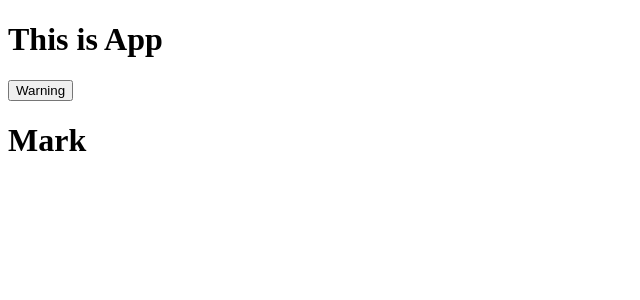
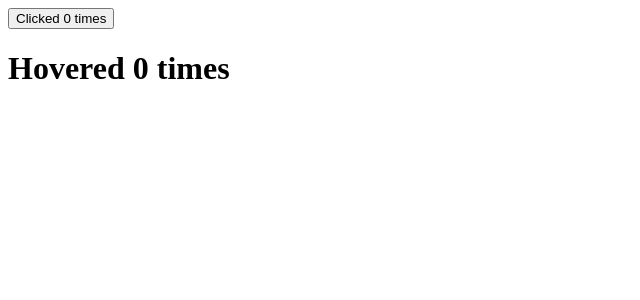
Before and after one commit to Mark-Ball/react-practice, a React (Create React App) app: page / in a window 1280 px wide. Shown: the top 300 px of the page, without its empty margins (0-640 px from the left). Built offline with nearby package versions, Linux system fonts and the light colour scheme.

Commit message:
completed render props setup for click counters

```diff
--- /dev/null
+++ b/src/components/App.js
@@ -0,0 +1,29 @@
+import React from 'react';
+import Counter from './Counter';
+import ClickCounter from './ClickCounter';
+import HoverCounter from './HoverCounter';
+
+function App() {
+	return (
+		<>
+			<Counter
+				render={(count, incrementCount) => (
+					<ClickCounter
+						count={count}
+						incrementCount={incrementCount}
+					/>
+				)}
+			/>
+			<Counter
+				render={(count, incrementCount) => (
+					<HoverCounter
+						count={count}
+						incrementCount={incrementCount}
+					/>
+				)}
+			/>
+		</>
+	)
+}
+
+export default App;
--- a/src/components/App/App.js
+++ /dev/null
@@ -1,32 +0,0 @@
-import React, { Component } from 'react';
-import Warning from '../Warning/Warning';
-import Menu from '../Menu';
-
-const UserContext = React.createContext('Mark');
-
-class App extends Component {
-	state = {
-		showWarning: false,
-	};
-
-	handleClick = () => {
-		this.setState(state => ({
-			showWarning: !state.showWarning
-		}));
-	};
-
-	render() {
-		const { showWarning } = this.state;
-
-    	return (
-      		<>
-				{showWarning && <Warning text={'warning text here'} />}
-				<h1>This is App</h1>
-				<button onClick={this.handleClick}>Warning</button>
-				<Menu />
-	  		</>
-    	);
-  	};
-};
-
-export default App;
--- /dev/null
+++ b/src/components/ClickCounter.js
@@ -0,0 +1,9 @@
+import React from 'react';
+
+export default function ClickCounter(props) {
+    const { count, incrementCount } = props;
+
+    return (
+        <button onClick={incrementCount}>Clicked {count} times</button>
+    )
+}
--- /dev/null
+++ b/src/components/Counter.js
@@ -0,0 +1,17 @@
+import React, { useState } from 'react';
+
+// this component exists to handle the counter logic
+// rendering is handled by another component
+export default function Counter(props) {
+    const [count, setCount] = useState(0);
+
+    const incrementCount = () => {
+        setCount(count + 1);
+    }
+
+    return (
+        <div>
+            {props.render(count, incrementCount)}
+        </div>
+    )
+}
--- /dev/null
+++ b/src/components/HoverCounter.js
@@ -0,0 +1,9 @@
+import React from 'react';
+
+export default function HoverCounter(props) {
+    const { count, incrementCount } = props;
+
+    return (
+        <h1 onMouseEnter={incrementCount}>Hovered {count} times</h1>
+    )
+}
--- a/src/components/Menu/index.js
+++ /dev/null
@@ -1,12 +0,0 @@
-import React, { Component } from 'react';
-import Title from '../Title';
-
-class Menu extends Component {
-    render() {
-        return (
-            <Title></Title>
-        )
-    }
-}
-
-export default Menu;
--- a/src/components/Title/index.js
+++ /dev/null
@@ -1,15 +0,0 @@
-import React, { Component } from 'react';
-import { UserContext } from '../../context/userContext';
-
-class Title extends Component {
-    render() {
-        const { name } = this.context;
-
-        return (
-            <h1>{name}</h1>
-        )
-    }
-}
-Title.contextType = UserContext;
-
-export default Title;
--- a/src/components/Warning/Warning.js
+++ /dev/null
@@ -1,34 +0,0 @@
-import React, { Component } from 'react';
-import styled from 'styled-components';
-
-const WarningText = styled.p`
-    background-color: #eded40;
-    border: 1px solid #91910c;
-    border-radius: 3px;
-    color: #91910c;
-    font-family: Helvetica;
-    line-height: 1.5em;
-    padding-left: 1em;
-    margin: 0;
-`;
-
-const WarningSpace = styled.div`
-
-	height: 26px;
-`;
-
-class Warning extends Component {
-    render() {
-        const { text } = this.props;
-
-        return (
-            <WarningSpace>
-                <WarningText>
-                    {text}
-                </WarningText>
-            </WarningSpace>
-        )
-    }
-}
-
-export default Warning;
--- a/src/context/userContext.js
+++ /dev/null
@@ -1,5 +0,0 @@
-import React from 'react';
-
-export const user = { name: 'Mark', age: 30 };
-
-export const UserContext = React.createContext(user);
--- a/src/index.js
+++ b/src/index.js
@@ -1,5 +1,5 @@
 import React from 'react';
 import ReactDOM from 'react-dom';
-import App from './components/App/App';
+import App from './components/App';
 
 ReactDOM.render(<App />, document.getElementById('root'));
```
Also changed, not shown: src/components/Popout/Popout.js (deleted, +0 -26 lines), src/components/User.js (added, +7 -0 lines).
